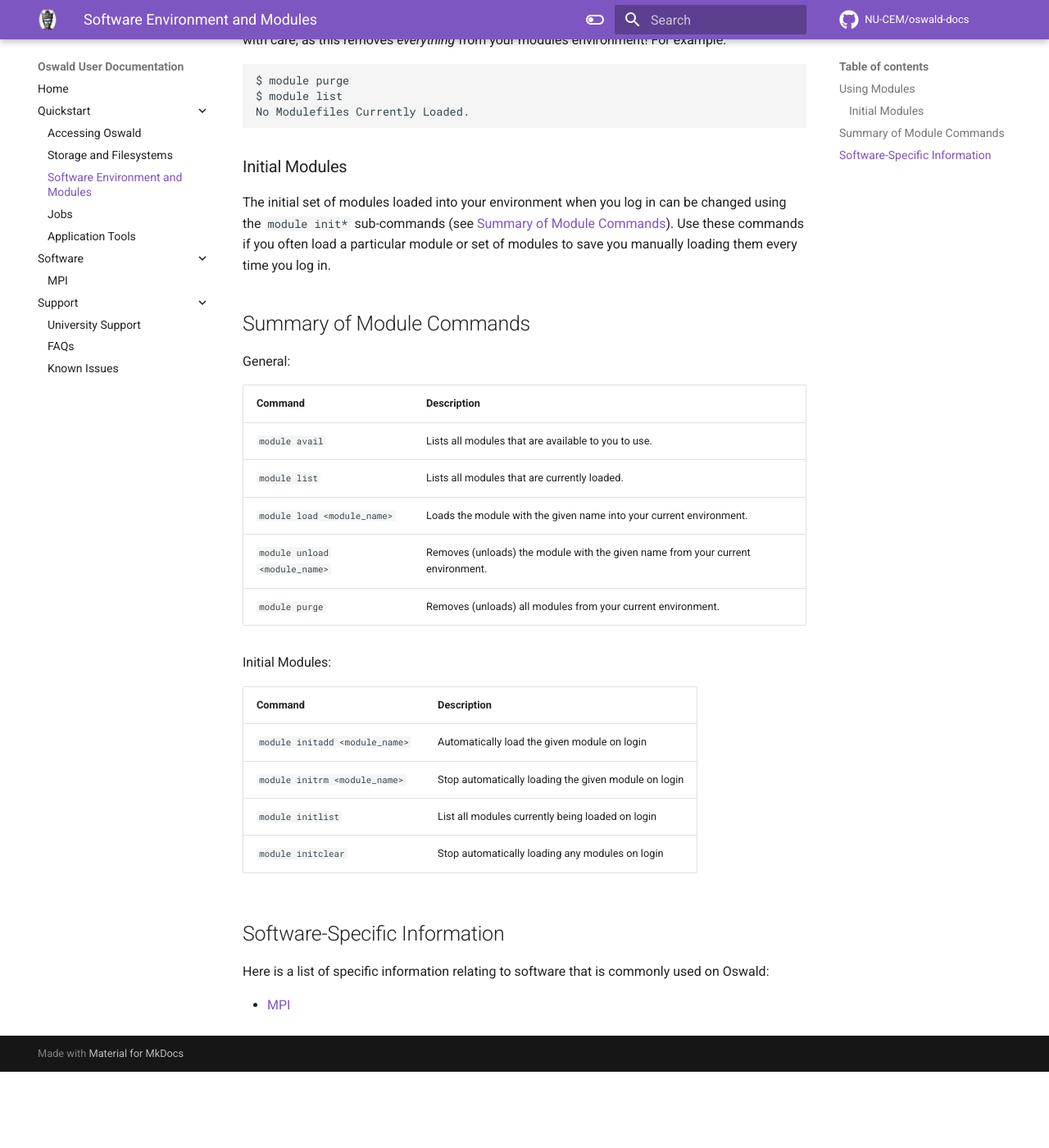
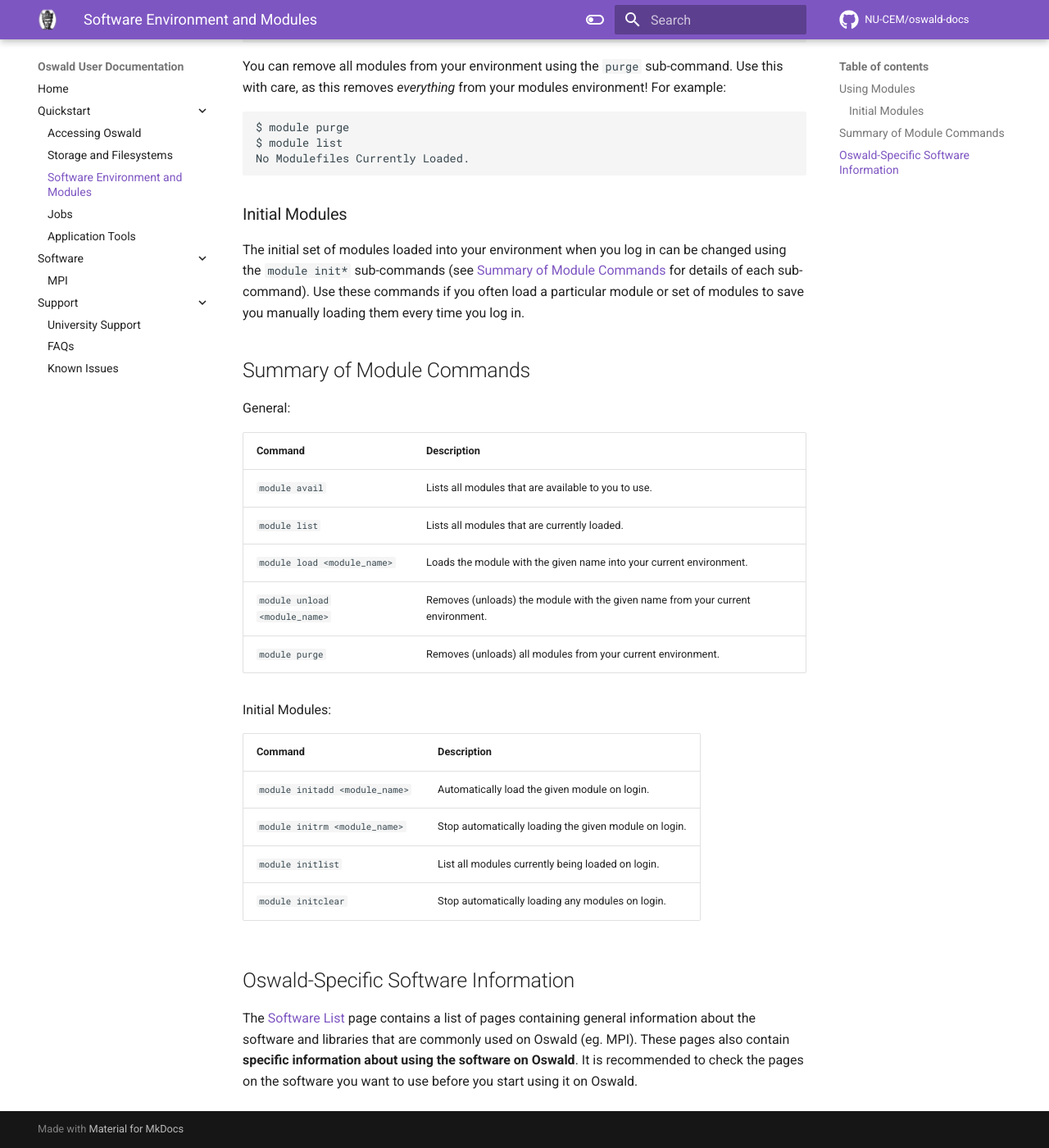
Before and after one commit to NorthumbriaResearchComputing/oswald-docs, an MkDocs documentation site: the page built from docs/quickstart/software-environment.md, in a window 1280 px wide and 1400 px high, scrolled down 1386 px. Shown: the whole window at 82% size. Built offline with MkDocs 1.6.1 and Material for MkDocs 9.7.7, drawn with Linux system fonts in a browser that asks for light colours; comment, search, counter and statistics services are not loaded; before the commit the page ends 2693 px from its top, so only the background shows below that; some of the changed text lies outside the part shown.

````diff
--- a/docs/quickstart/software-environment.md
+++ b/docs/quickstart/software-environment.md
@@ -20,6 +24,7 @@ Currently Loaded Modulefiles:
 To use a particular piece of software or library, you must load the module associated with that software into your environment. This is done with `module load <module_name>`, replacing `<module_name>` with the name of the module associated with the software you want to use. A list of module names and the software they contain can be found on the [Software List](/software/software-list) page.
 
 As an example, lets say you want to use version 16.0.4 of the Intel compilers. You can load the Intel compiler module using the `load` sub-command and then list the loaded modules:
+
 ```
 $ module load intel/compiler/64/16.0.4/2016.4.258
 $ module list
@@ -32,6 +37,7 @@ Currently Loaded Modulefiles:
 Now you can use the Intel Compilers, e.g. `ifort`, `icc`, `icpc`.
 
 When you have finished using a module you can remove it from your environment using the `unload` sub-command. Continuing on from the previous example, to unload the Intel compiler module:
+
 ```
 $ module unload intel/compiler/64/16.0.4/2016.4.258
 $ module list
@@ -40,6 +46,7 @@ Currently Loaded Modulefiles:
 ```
 
 You can remove all modules from your environment using the `purge` sub-command. Use this with care, as this removes *everything* from your modules environment! For example:
+
 ```
 $ module purge
 $ module list
@@ -48,7 +55,7 @@ No Modulefiles Currently Loaded.
 
 ### Initial Modules
 
-The initial set of modules loaded into your environment when you log in can be changed using the `module init*` sub-commands (see [Summary of Module Commands](#summary-of-module-commands)). Use these commands if you often load a particular module or set of modules to save you manually loading them every time you log in.
+The initial set of modules loaded into your environment when you log in can be changed using the `module init*` sub-commands (see [Summary of Module Commands](#summary-of-module-commands) for details of each sub-command). Use these commands if you often load a particular module or set of modules to save you manually loading them every time you log in.
 
 ## Summary of Module Commands
 
@@ -64,15 +71,13 @@ General:
 
 Initial Modules:
 
-| Command                        | Description                                          |
-|--------------------------------|------------------------------------------------------|
-| `module initadd <module_name>` | Automatically load the given module on login         |
-| `module initrm <module_name>`  | Stop automatically loading the given module on login |
-| `module initlist`              | List all modules currently being loaded on login     |
-| `module initclear`             | Stop automatically loading any modules on login      |
+| Command                        | Description                                           |
+|--------------------------------|-------------------------------------------------------|
+| `module initadd <module_name>` | Automatically load the given module on login.         |
+| `module initrm <module_name>`  | Stop automatically loading the given module on login. |
+| `module initlist`              | List all modules currently being loaded on login.     |
+| `module initclear`             | Stop automatically loading any modules on login.      |
 
-## Software-Specific Information
+## Oswald-Specific Software Information
 
-Here is a list of specific information relating to software that is commonly used on Oswald:
-
-- [MPI](/software/mpi)
+The [Software List](/software/software-list) page contains a list of pages containing general information about the software and libraries that are commonly used on Oswald (eg. MPI). These pages also contain **specific information about using the software on Oswald**. It is recommended to check the pages on the software you want to use before you start using it on Oswald.
````
Also changed, not shown: other parts of docs/quickstart/software-environment.md (+5 -1 lines), docs/index.md (+6 -6 lines), docs/quickstart/accessing-oswald.md (+9 -5 lines), docs/quickstart/storage-and-filesystems.md (+8 -0 lines).
